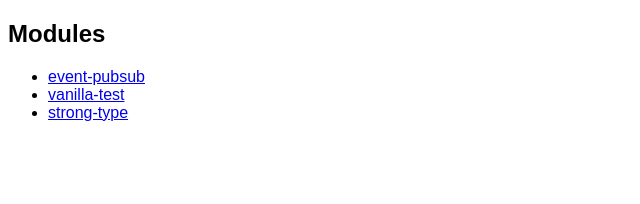
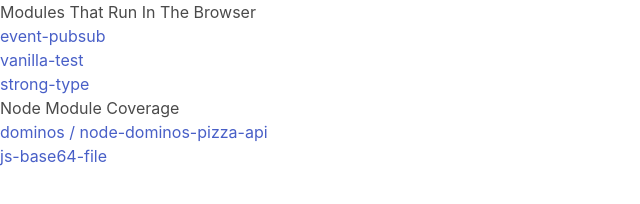
Before and after one commit to RIAEvangelist/cdn, a website: page index.html in a window 1280 px wide. Shown: the whole page, without its empty margins (0-640 px from the left). Drawn offline with nearby package versions, Linux system fonts and the light colour scheme.

Commit message:
adding more sites

```diff
--- a/index.html
+++ b/index.html
@@ -3,14 +3,10 @@
     <head>
         <title>RIAEvangelist isomorphic node & browser modules</title>
         <link rel="shortcut icon" href="/favicon.ico">
-        <style>
-            body{
-                font-family: arial;
-            }
-        </style>
+        <link rel="stylesheet" href="https://cdn.jsdelivr.net/npm/bulma@0.9.1/css/bulma.min.css"/>
     </head>
     <body>
-        <h2>Modules</h1>
+        <h2>Modules That Run In The Browser</h1>
         <ul>
             <li>
                 <a href='./event-pubsub/'>event-pubsub</a>
@@ -22,5 +18,16 @@
                 <a href='./strong-type/'>strong-type</a>
             </li>
         </ul>
+
+
+        <h2>Node Module Coverage</h1>
+        <ul>
+            <li>
+                <a href='./node-dominos-pizza-api/index.html'>dominos / node-dominos-pizza-api</a>
+            </li>
+            <li>
+                <a href='./js-base64-file/index.html'>js-base64-file</a>
+            </li>
+        </ul>
     </body>
 </html>
```
